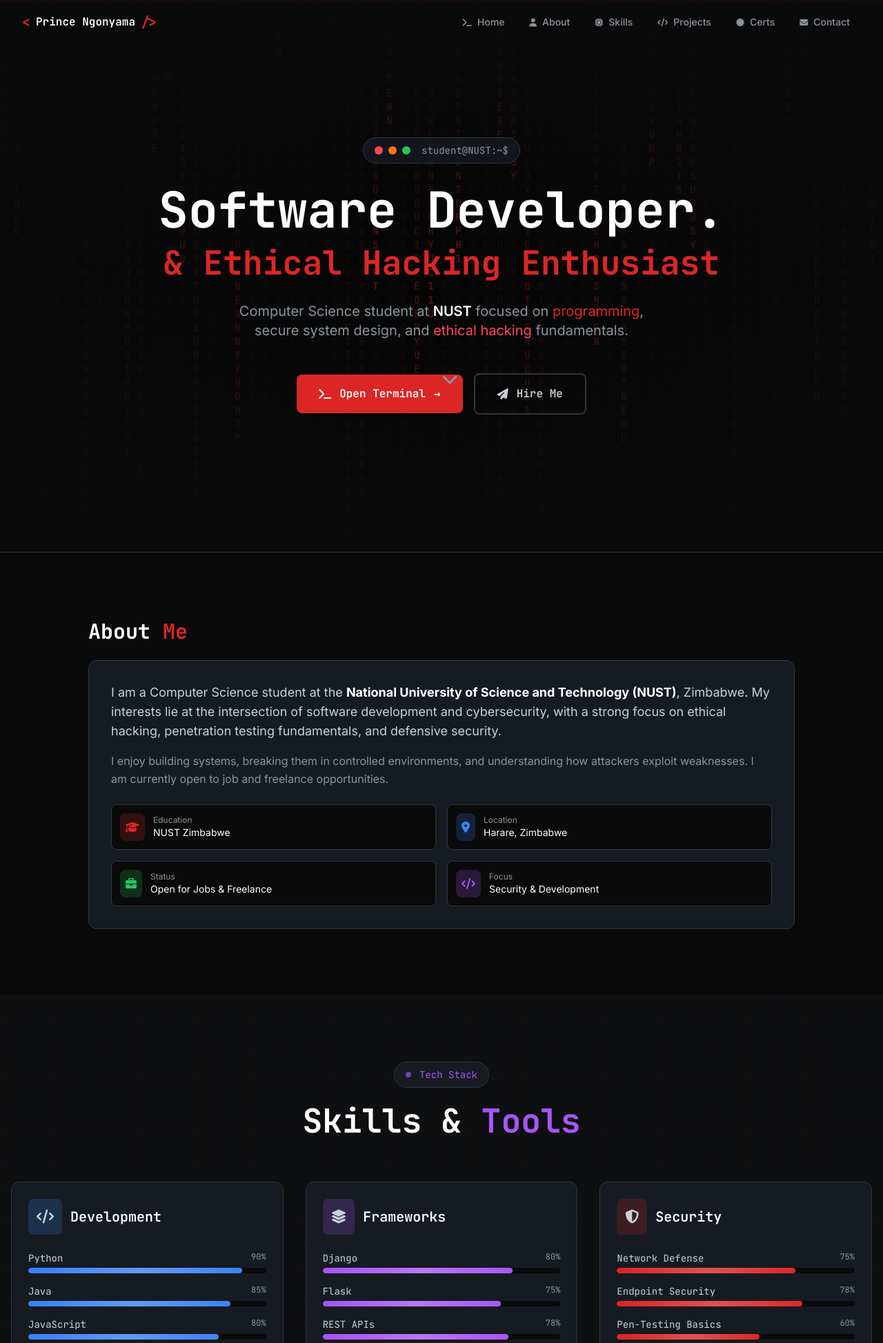
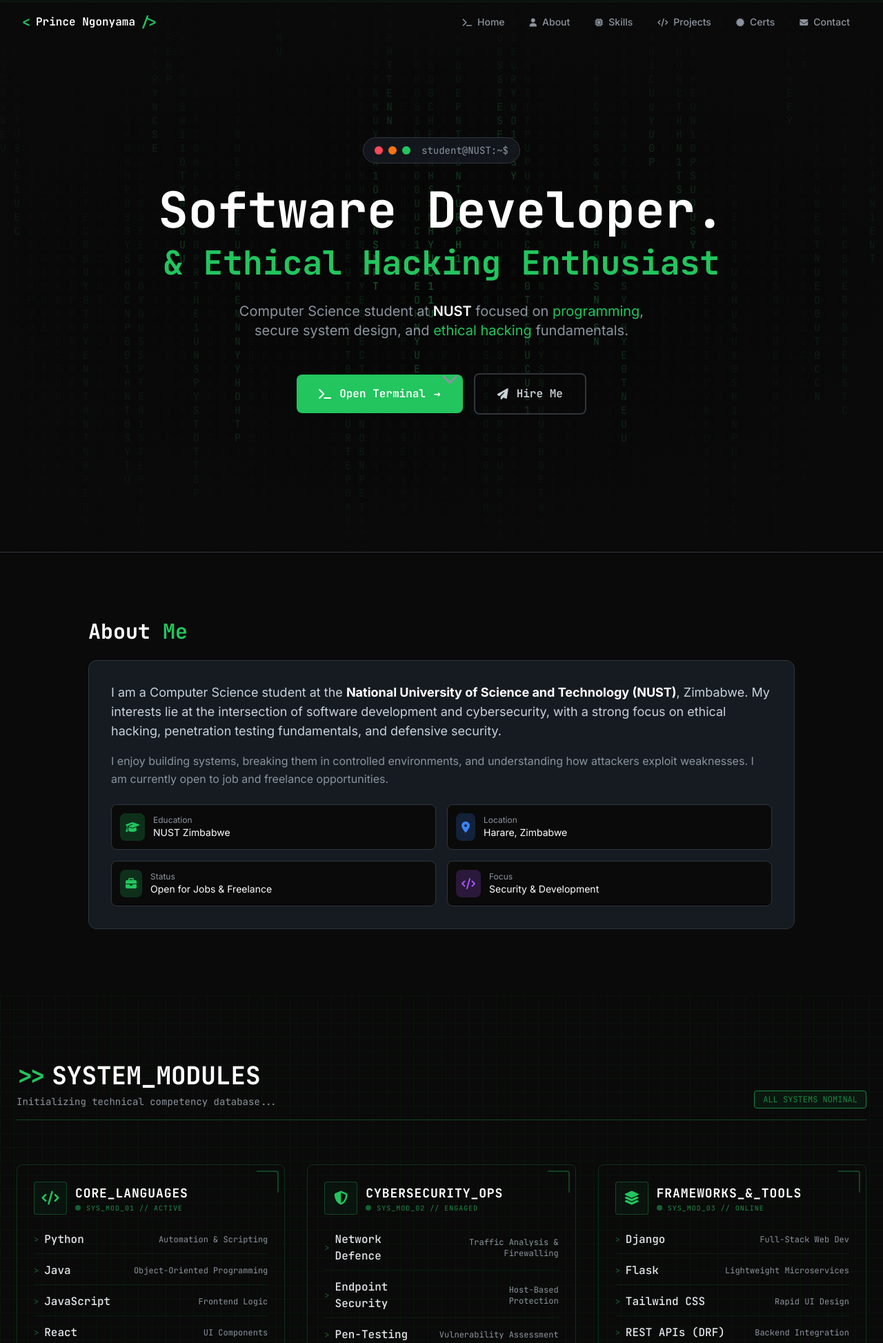
Before and after one commit to Blackout-26/my_portfolio_website, a Django app: page / in a window 1280 px wide. Shown: the top 1947 px of the page at 69% size. Run offline with Django 5.2, Linux system fonts and the light colour scheme; some libraries are stand-ins or nearby versions.

Commit message:
Update index.html

```diff
--- a/templates/index.html
+++ b/templates/index.html
@@ -24,8 +24,10 @@
                             border: '#30363d',
                             text: '#c9d1d9',
                             muted: '#8b949e',
-                            accent: '#dc2626',
-                            accentDim: '#b91c1c',
+                            // CHANGED: Accent is now Green (#22c55e) instead of Red
+                            accent: '#22c55e',
+                            // CHANGED: AccentDim is now Darker Green instead of Dark Red
+                            accentDim: '#15803d',
                             red: '#ff4757',
                             redDim: '#cc3a47',
                             blue: '#3b82f6',
@@ -82,9 +84,10 @@
         }
     </script>
     <style>
+        /* CHANGED: Scrollbar colors to Green (#22c55e) */
         * {
             scrollbar-width: thin;
-            scrollbar-color: #dc2626 #161b22;
+            scrollbar-color: #22c55e #161b22;
         }
         *::-webkit-scrollbar {
             width: 8px;
@@ -93,7 +96,7 @@
             background: #161b22;
         }
         *::-webkit-scrollbar-thumb {
-            background: #dc2626;
+            background: #22c55e;
             border-radius: 4px;
         }
 
@@ -115,7 +118,8 @@
             clip-path: polygon(0 0, 100% 0, 100% 35%, 0 35%);
             transform: translate(-2px, -2px);
             opacity: 0.8;
-            color: #ff4757;
+            /* CHANGED: Glitch effect color to Green */
+            color: #22c55e;
         }
         .glitch-text:hover::after {
             animation: glitchBottom 0.3s ease-in-out;
@@ -139,6 +143,7 @@
             80% { transform: translate(-3px, 3px); }
         }
 
+        /* CHANGED: Scanline color to Green RGB (34, 197, 94) */
         .scan-line::after {
             content: '';
             position: absolute;
@@ -146,23 +151,25 @@
             left: 0;
             right: 0;
             height: 4px;
-            background: linear-gradient(transparent, rgba(220, 38, 38, 0.1), transparent);
+            background: linear-gradient(transparent, rgba(34, 197, 94, 0.1), transparent);
             animation: scan 8s linear infinite;
             pointer-events: none;
         }
 
+        /* CHANGED: Circuit pattern color to Green RGB */
         .circuit-pattern {
             background-image:
-                linear-gradient(90deg, rgba(220, 38, 38, 0.03) 1px, transparent 1px),
-                linear-gradient(rgba(220, 38, 38, 0.03) 1px, transparent 1px);
+                linear-gradient(90deg, rgba(34, 197, 94, 0.03) 1px, transparent 1px),
+                linear-gradient(rgba(34, 197, 94, 0.03) 1px, transparent 1px);
             background-size: 40px 40px;
         }
 
+        /* CHANGED: Box shadow to Green RGB */
         .terminal-window {
             background: linear-gradient(180deg, #1a1f2e 0%, #0d1117 100%);
             border: 1px solid #30363d;
             box-shadow:
-                0 0 0 1px rgba(220, 38, 38, 0.1),
+                0 0 0 1px rgba(34, 197, 94, 0.1),
                 0 25px 50px -12px rgba(0, 0, 0, 0.8),
                 inset 0 1px 0 rgba(255, 255, 255, 0.05);
         }
@@ -172,6 +179,7 @@
             position: relative;
             overflow: hidden;
         }
+        /* CHANGED: Hover gradient to Green RGB */
         .card-hover::before {
             content: '';
             position: absolute;
@@ -179,16 +187,17 @@
             left: -100%;
             width: 100%;
             height: 100%;
-            background: linear-gradient(90deg, transparent, rgba(220, 38, 38, 0.05), transparent);
+            background: linear-gradient(90deg, transparent, rgba(34, 197, 94, 0.05), transparent);
             transition: left 0.5s ease;
         }
         .card-hover:hover::before {
             left: 100%;
         }
+        /* CHANGED: Hover border and shadow to Green */
         .card-hover:hover {
             transform: translateY(-4px);
-            border-color: #dc2626;
-            box-shadow: 0 0 30px rgba(220, 38, 38, 0.1);
+            border-color: #22c55e;
+            box-shadow: 0 0 30px rgba(34, 197, 94, 0.1);
         }
 
         .skill-bar {
@@ -210,22 +219,25 @@
             100% { transform: translateX(100%); }
         }
 
+        /* CHANGED: Typing cursor to Green */
         .typing-cursor::after {
             content: '|';
             animation: blink 1s step-end infinite;
-            color: #dc2626;
+            color: #22c55e;
         }
 
+        /* CHANGED: Badge glow to Green RGB */
         .badge-glow {
-            box-shadow: 0 0 15px rgba(220, 38, 38, 0.2);
+            box-shadow: 0 0 15px rgba(34, 197, 94, 0.2);
             transition: box-shadow 0.3s ease;
         }
         .badge-glow:hover {
-            box-shadow: 0 0 25px rgba(220, 38, 38, 0.4);
+            box-shadow: 0 0 25px rgba(34, 197, 94, 0.4);
         }
 
+        /* CHANGED: Focus outline to Green */
         a:focus-visible, button:focus-visible, input:focus-visible, textarea:focus-visible {
-            outline: 2px solid #dc2626;
+            outline: 2px solid #22c55e;
             outline-offset: 2px;
         }
     </style>
@@ -328,7 +340,8 @@
                     ctx.fillStyle = 'rgba(10, 10, 10, 0.05)';
                     ctx.fillRect(0, 0, width, height);
 
-                    ctx.fillStyle = '#dc2626';
+                    // CHANGED: Matrix rain color to Green (#22c55e)
+                    ctx.fillStyle = '#22c55e';
                     ctx.font = '15px JetBrains Mono';
 
                     for (let i = 0; i < drops.length; i++) {
@@ -531,7 +544,7 @@
                         <p className="text-base sm:text-lg md:text-xl text-terminal-muted max-w-2xl mx-auto mb-8 sm:mb-12 font-sans animate-fade-in px-4" style={ { animationDelay: '3s' } }>
                             Computer Science student at <span className="text-white font-semibold">NUST</span> focused on
                             <span className="text-terminal-accent"> programming</span>, secure system design, and
-                            <span className="text-terminal-red"> ethical hacking</span> fundamentals.
+                            <span className="text-terminal-green"> ethical hacking</span> fundamentals.
                         </p>
 
                         <div className="flex flex-col sm:flex-row items-center justify-center gap-3 sm:gap-4 animate-slide-up px-4" style={ { animationDelay: '3.5s' } }>
@@ -952,98 +965,115 @@
         };
 
         // ============================================
-        // SKILLS SECTION
+        // SKILLS SECTION (The System Modules Design)
         // ============================================
         const SkillsSection = () => {
-            const skillCategories = [
+            const modules = [
                 {
-                    name: 'Development',
-                    icon: 'fa-code',
-                    color: 'terminal-blue',
+                    id: "SYS_MOD_01",
+                    icon: "fa-code",
+                    title: "CORE_LANGUAGES",
+                    status: "ACTIVE",
                     skills: [
-                        { name: 'Python', level: 90 },
-                        { name: 'Java', level: 85 },
-                        { name: 'JavaScript', level: 80 },
-                        { name: 'React', level: 80 },
-                        { name: 'SQL / DB Design', level: 75 },
-                        { name: 'HTML / CSS', level: 85 }
+                        { name: "Python", desc: "Automation & Scripting" },
+                        { name: "Java", desc: "Object-Oriented Programming" },
+                        { name: "JavaScript", desc: "Frontend Logic" },
+                        { name: "React", desc: "UI Components" },
+                        { name: "SQL / DB Design", desc: "Data Management" },
+                        { name: "HTML / CSS", desc: "Structure & Styling" }
                     ]
                 },
                 {
-                    name: 'Frameworks',
-                    icon: 'fa-layer-group',
-                    color: 'terminal-purple',
+                    id: "SYS_MOD_02",
+                    icon: "fa-shield-halved",
+                    title: "CYBERSECURITY_OPS",
+                    status: "ENGAGED",
                     skills: [
-                        { name: 'Django', level: 80 },
-                        { name: 'Flask', level: 75 },
-                        { name: 'REST APIs', level: 78 },
-                        { name: 'Tailwind CSS', level: 85 },
-                        { name: 'Git & GitHub', level: 82 }
+                        { name: "Network Defence", desc: "Traffic Analysis & Firewalling" },
+                        { name: "Endpoint Security", desc: "Host-Based Protection" },
+                        { name: "Pen-Testing", desc: "Vulnerability Assessment" },
+                        { name: "Linux CLI", desc: "System Administration" }
                     ]
                 },
                 {
-                    name: 'Security',
-                    icon: 'fa-shield-halved',
-                    color: 'terminal-accent',
+                    id: "SYS_MOD_03",
+                    icon: "fa-layer-group",
+                    title: "FRAMEWORKS_&_TOOLS",
+                    status: "ONLINE",
                     skills: [
-                        { name: 'Network Defense', level: 75 },
-                        { name: 'Endpoint Security', level: 78 },
-                        { name: 'Pen-Testing Basics', level: 60 },
-                        { name: 'Linux CLI', level: 70 }
+                        { name: "Django", desc: "Full-Stack Web Dev" },
+                        { name: "Flask", desc: "Lightweight Microservices" },
+                        { name: "Tailwind CSS", desc: "Rapid UI Design" },
+                        { name: "REST APIs (DRF)", desc: "Backend Integration" },
+                        { name: "Git & GitHub", desc: "Version Control" }
                     ]
                 }
             ];
 
-            const colorClasses = {
-                'terminal-accent': 'bg-terminal-accent',
-                'terminal-blue': 'bg-terminal-blue',
-                'terminal-purple': 'bg-terminal-purple'
-            };
+            return (
+                <section id="skills" className="py-24 bg-terminal-bg relative overflow-hidden font-mono">
+                    {/* Background Grid Decoration */}
+                    <div className="absolute inset-0 bg-[linear-gradient(rgba(0,255,0,0.03)_1px,transparent_1px),linear-gradient(90deg,rgba(0,255,0,0.03)_1px,transparent_1px)] bg-[size:20px_20px] pointer-events-none"></div>
 
-            return (
-                <section id="skills" className="py-16 sm:py-24 px-4 bg-terminal-surface/30 circuit-pattern">
-                    <div className="max-w-7xl mx-auto">
-                        <div className="text-center mb-12 sm:mb-16">
-                            <div className="inline-flex items-center px-4 py-2 bg-terminal-surface border border-terminal-border rounded-full mb-6">
-                                <span className="w-2 h-2 rounded-full bg-terminal-purple mr-3 animate-pulse"></span>
-                                <span className="font-mono text-sm text-terminal-purple">Tech Stack</span>
+                    <div className="container mx-auto px-6 relative z-10">
+                        {/* Section Header */}
+                        <div className="flex flex-col md:flex-row md:items-end gap-4 mb-16 border-b border-terminal-green/30 pb-4">
+                            <div>
+                                <h2 className="text-4xl font-bold text-white mb-2">
+                                    <span className="text-terminal-green mr-2">&gt;&gt;</span>
+                                    SYSTEM_MODULES
+                                </h2>
+                                <p className="text-terminal-muted text-sm">Initializing technical competency database...</p>
                             </div>
-                            <h2 className="text-3xl sm:text-4xl md:text-5xl font-mono font-bold text-white mb-4">
-                                Skills & <span className="text-terminal-purple">Tools</span>
-                            </h2>
+                            <div className="md:ml-auto">
+                                <span className="inline-block px-3 py-1 bg-terminal-green/10 border border-terminal-green text-terminal-green text-xs rounded animate-pulse">
+                                    ALL SYSTEMS NOMINAL
+                                </span>
+                            </div>
                         </div>
 
-                        <div className="grid grid-cols-1 md:grid-cols-3 gap-6 sm:gap-8">
-                            {skillCategories.map((category, catIndex) => (
-                                <div
-                                    key={catIndex}
-                                    className="bg-terminal-surface border border-terminal-border rounded-xl p-5 sm:p-6"
-                                >
-                                    <div className="flex items-center gap-3 mb-6">
-                                        <div className={`p-3 rounded-lg ${colorClasses[category.color]}/20`}>
-                                            <i className={`fas ${category.icon} text-xl`}></i>
+                        {/* The Grid */}
+                        <div className="grid grid-cols-1 md:grid-cols-2 lg:grid-cols-3 gap-8">
+                            {modules.map((mod, index) => (
+                                <div key={index} className="group bg-terminal-card border border-terminal-green/20 p-6 hover:border-terminal-green/60 transition-all duration-300 hover:-translate-y-1 relative overflow-hidden rounded-lg shadow-lg shadow-terminal-green/5">
+
+                                    {/* Card Header */}
+                                    <div className="flex justify-between items-start mb-6">
+                                        <div className="flex items-center gap-3">
+                                            {/* Icon Box */}
+                                            <div className="w-12 h-12 rounded bg-terminal-green/5 flex items-center justify-center border border-terminal-green/30 group-hover:bg-terminal-green group-hover:text-black transition-all duration-300">
+                                                <i className={`fas ${mod.icon} text-xl text-terminal-green group-hover:text-black`}></i>
+                                            </div>
+                                            <div>
+                                                <h3 className="font-bold text-lg text-white tracking-wider">{mod.title}</h3>
+                                                <div className="flex items-center gap-2 text-[10px] text-terminal-green uppercase tracking-widest opacity-70">
+                                                    <span className="w-2 h-2 rounded-full bg-terminal-green animate-pulse"></span>
+                                                    {mod.id} // {mod.status}
+                                                </div>
+                                            </div>
                                         </div>
-                                        <h3 className="font-mono font-semibold text-lg sm:text-xl text-white">{category.name}</h3>
                                     </div>
 
-                                    <div className="space-y-4">
-                                        {category.skills.map((skill, skillIndex) => (
-                                            <div key={skillIndex}>
-                                                <div className="flex justify-between mb-1">
-                                                    <span className="font-mono text-sm text-terminal-text">{skill.name}</span>
-                                                    <span className="font-mono text-xs text-terminal-muted">{skill.level}%</span>
+                                    {/* Skills List */}
+                                    <ul className="space-y-3">
+                                        {mod.skills.map((skill, i) => (
+                                            <li key={i} className="flex justify-between items-center border-b border-terminal-green/10 pb-2 last:border-0 group/item">
+                                                <div className="flex items-center gap-2">
+                                                    <span className="text-terminal-green/50 text-xs">&gt;</span>
+                                                    <span className="text-gray-200 font-medium group-hover/item:text-terminal-green transition-colors">
+                                                        {skill.name}
+                                                    </span>
                                                 </div>
-                                                <div className="h-2 bg-terminal-bg rounded-full overflow-hidden">
-                                                    <div
-                                                        className={`skill-bar h-full rounded-full ${colorClasses[category.color]}`}
-                                                        style={ {
-                                                            width: `${skill.level}%`,
-                                                            transition: 'width 1s ease-out'
-                                                        } }
-                                                    ></div>
-                                                </div>
-                                            </div>
+                                                <span className="text-xs text-terminal-muted group-hover/item:text-white transition-colors text-right pl-4">
+                                                    {skill.desc}
+                                                </span>
+                                            </li>
                                         ))}
+                                    </ul>
+
+                                    {/* Decoration Corner */}
+                                    <div className="absolute top-0 right-0 p-2 opacity-30 group-hover:opacity-100 transition-opacity">
+                                        <div className="w-8 h-8 border-t-2 border-r-2 border-terminal-green rounded-tr"></div>
                                     </div>
                                 </div>
                             ))}
```
